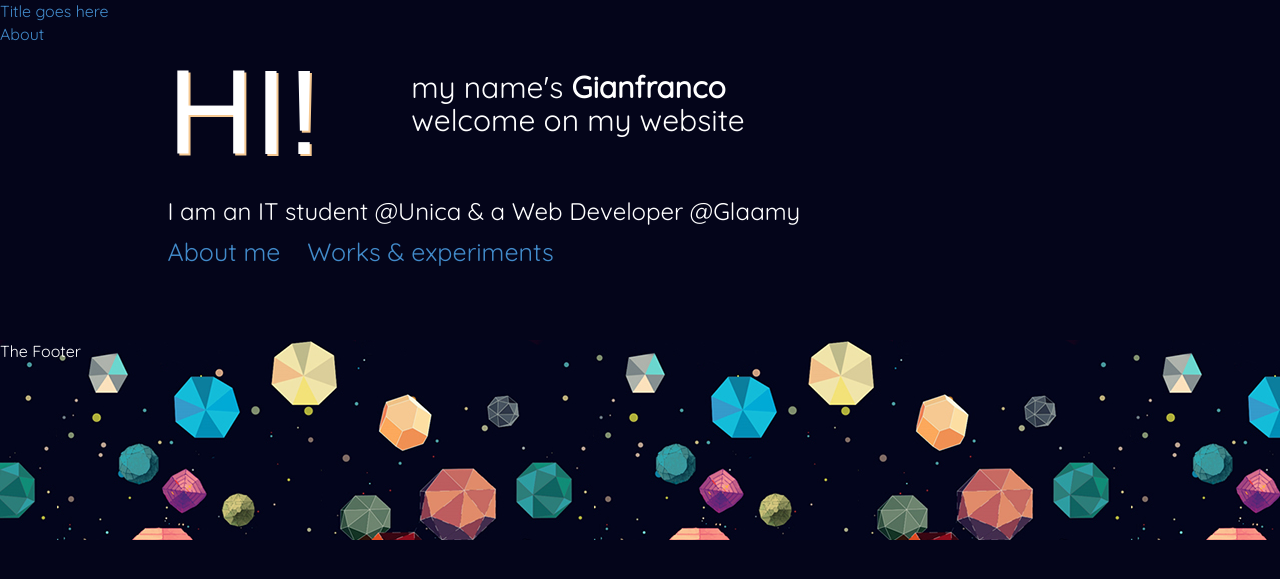
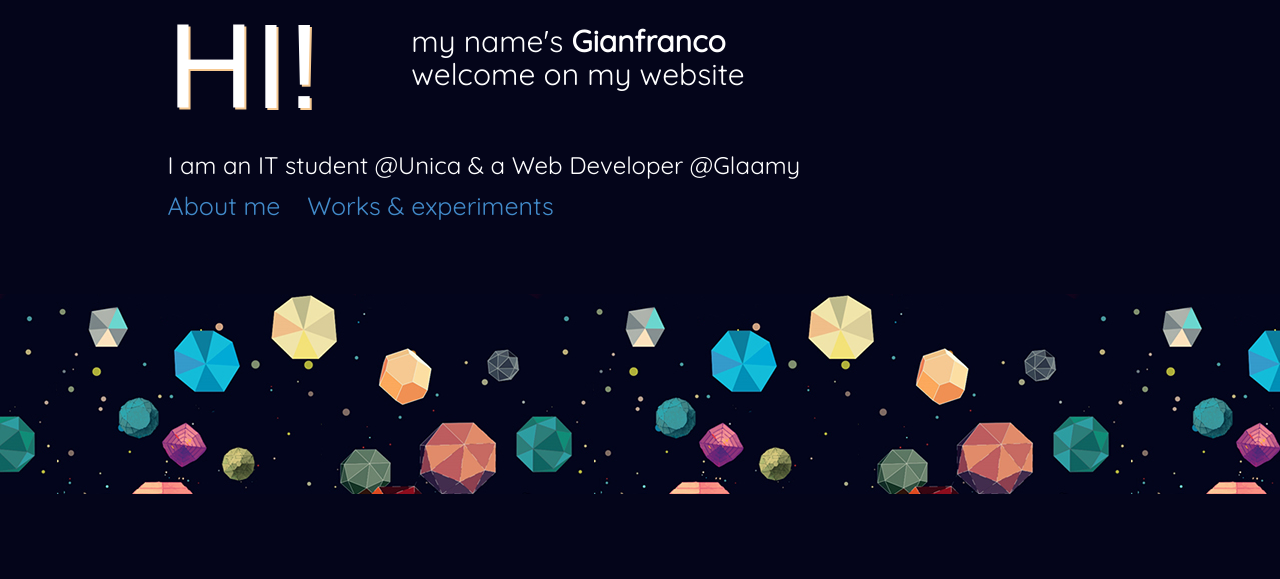
Before and after one commit to GianfrancoFrau/GianfrancoFrau.github.io, a Jekyll site: the page built from index.html, in a window 1280 px wide. Shown: the top 579 px of the page. Built offline with Jekyll 4.4.1, drawn with Linux system fonts in a browser that asks for light colours; some web fonts are replaced.

Commit message:
work in progress

```diff
--- a/_config.yml
+++ b/_config.yml
@@ -1,5 +1,5 @@
 # Site settings
-name: Title goes here
+name: Gianfranco Frau
 title: Your awesome title
 email: your-email@domain.com
 description: "Write an awesome description for your new site here. You can edit this line in _config.yml. It will appear in your document head meta (for Google search results) and in your feed.xml site description."
--- a/_includes/footer.html
+++ b/_includes/footer.html
@@ -1,3 +1,3 @@
-<footer id="g-site-footer">
-  The Footer
-</footer>
+<div id="g-site-footer">
+  &nbsp;
+</div>
--- a/_includes/head.html
+++ b/_includes/head.html
@@ -5,12 +5,4 @@
     <meta name="viewport" content="width=device-width">
     <meta name="description" content="{{ site.description }}">
     <link rel="canonical" href="{{ page.url | replace:'index.html','' | prepend: site.baseurl }}">
-
-
-    <link href='http://fonts.googleapis.com/css?family=Quicksand' rel='stylesheet' type='text/css'>
-    <link href='http://fonts.googleapis.com/css?family=Droid+Sans:700' rel='stylesheet' type='text/css'>
-    <link rel="stylesheet" href="{{ "/assets/bower_components/bootstrap/dist/css/bootstrap.min.css" | prepend: site.baseurl }}">
-    <link rel="stylesheet" href="{{ "/assets/bower_components/ionicons/css/ionicons.min.css" | prepend: site.baseurl }}">
-    <link rel="stylesheet" href="{{ "/assets/css/main.css" | prepend: site.baseurl }}">
-
 </head>
--- a/_includes/header.html
+++ b/_includes/header.html
@@ -1,6 +1,6 @@
 <header class="site-header">
 
-  <div class="wrap">
+<!--   <div class="wrap">
 
     <a class="site-title" href="{{ site.baseurl }}">{{ site.name }}</a>
 
@@ -11,6 +11,6 @@
       </div>
     </nav>
 
-  </div>
+  </div> -->
 
 </header>
--- a/_layouts/default.html
+++ b/_layouts/default.html
@@ -2,6 +2,12 @@
 <html>
 
 {% include head.html %}
+
+<link href='http://fonts.googleapis.com/css?family=Quicksand' rel='stylesheet' type='text/css'>
+<link href='http://fonts.googleapis.com/css?family=Droid+Sans:700' rel='stylesheet' type='text/css'>
+<link rel="stylesheet" href="{{ "/assets/bower_components/bootstrap/dist/css/bootstrap.min.css" | prepend: site.baseurl }}">
+<link rel="stylesheet" href="{{ "/assets/bower_components/ionicons/css/ionicons.min.css" | prepend: site.baseurl }}">
+<link rel="stylesheet" href="{{ "/assets/css/main.css" | prepend: site.baseurl }}">
 
 <body class="quicksand">
 
@@ -15,5 +21,8 @@
 
   {% include footer.html %}
 
+  <script src="{{ "assets/bower_components/jquery/dist/jquery.min.js" | prepend: site.baseurl }}"></script>
+  <script src="{{ "assets/bower_components/bootstrap/dist/js/bootstrap.min.js" | prepend: site.baseurl }}"></script>
+  <script src="{{ "assets/js/main.js" | prepend: site.baseurl }}">
 </body>
 </html>
--- a/assets/css/main.css
+++ b/assets/css/main.css
@@ -2,7 +2,6 @@ body {
   background: #04051A;
   color: white;
   font-size: 16px;
-  position: relative;
 }
 .quicksand {
   font-family: 'Quicksand', sans-serif;
```
Lines whose indentation alone changed are shown as unchanged.
